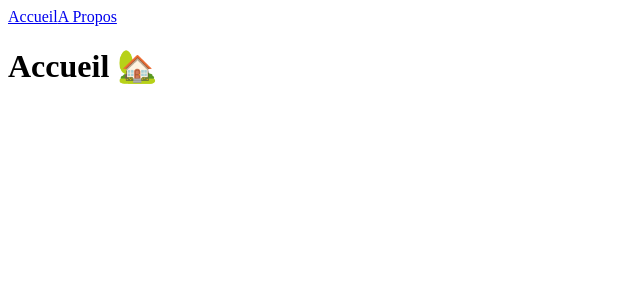
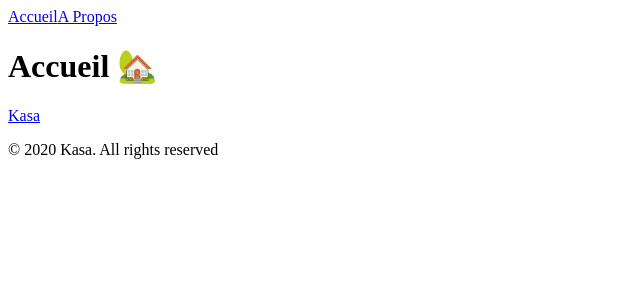
Before and after one commit to Jean-Baptiste-Paris/OC-Kasa, a React (Create React App) app: page / in a window 1280 px wide. Shown: the top 300 px of the page, without its empty margins (0-640 px from the left). Built offline with nearby package versions, Linux system fonts and the light colour scheme.

Commit message:
Séparation du Router dans son prpre composant

```diff
--- a/src/components/Footer/index.jsx
+++ b/src/components/Footer/index.jsx
@@ -1,7 +1,9 @@
+import { Link } from 'react-router-dom'
+
 function Footer() {
   return (
     <footer>
-      <div>Kasa</div>
+      <Link to="/">Kasa</Link>
       <p>© 2020 Kasa. All rights reserved</p>
     </footer>
   )
--- /dev/null
+++ b/src/components/KasaRouter/index.jsx
@@ -0,0 +1,18 @@
+import { Routes, Route } from 'react-router-dom'
+import About from '../../pages/About'
+import FicheLogement from '../../pages/FicheLogement'
+import Error404 from '../../pages/404'
+import Home from '../../pages/Home'
+
+function KasaRouter() {
+  return (
+    <Routes>
+      <Route path="/" element={<Home />} />
+      <Route path="/about" element={<About />} />
+      <Route path="/fiche/:logementID" element={<FicheLogement />} />
+      <Route path="*" element={<Error404 />} />
+    </Routes>
+  )
+}
+
+export default KasaRouter
--- a/src/index.jsx
+++ b/src/index.jsx
@@ -1,23 +1,17 @@
 import React from 'react'
 import ReactDOM from 'react-dom/client'
-import { BrowserRouter, Routes, Route } from 'react-router-dom'
-import Home from './pages/Home'
+import { BrowserRouter } from 'react-router-dom'
 import Header from './components/Header'
-import About from './pages/About'
-import FicheLogement from './pages/FicheLogement'
-import Error404 from './pages/404'
+import KasaRouter from './components/KasaRouter'
+import Footer from './components/Footer'
 
 const root = ReactDOM.createRoot(document.getElementById('root'))
 root.render(
   <React.StrictMode>
     <BrowserRouter>
       <Header />
-      <Routes>
-        <Route path="/" element={<Home />} />
-        <Route path="/about" element={<About />} />
-        <Route path="/fiche/:logementID" element={<FicheLogement />} />
-        <Route path="*" element={<Error404 />} />
-      </Routes>
+      <KasaRouter />
+      <Footer />
     </BrowserRouter>
   </React.StrictMode>
 )
```
